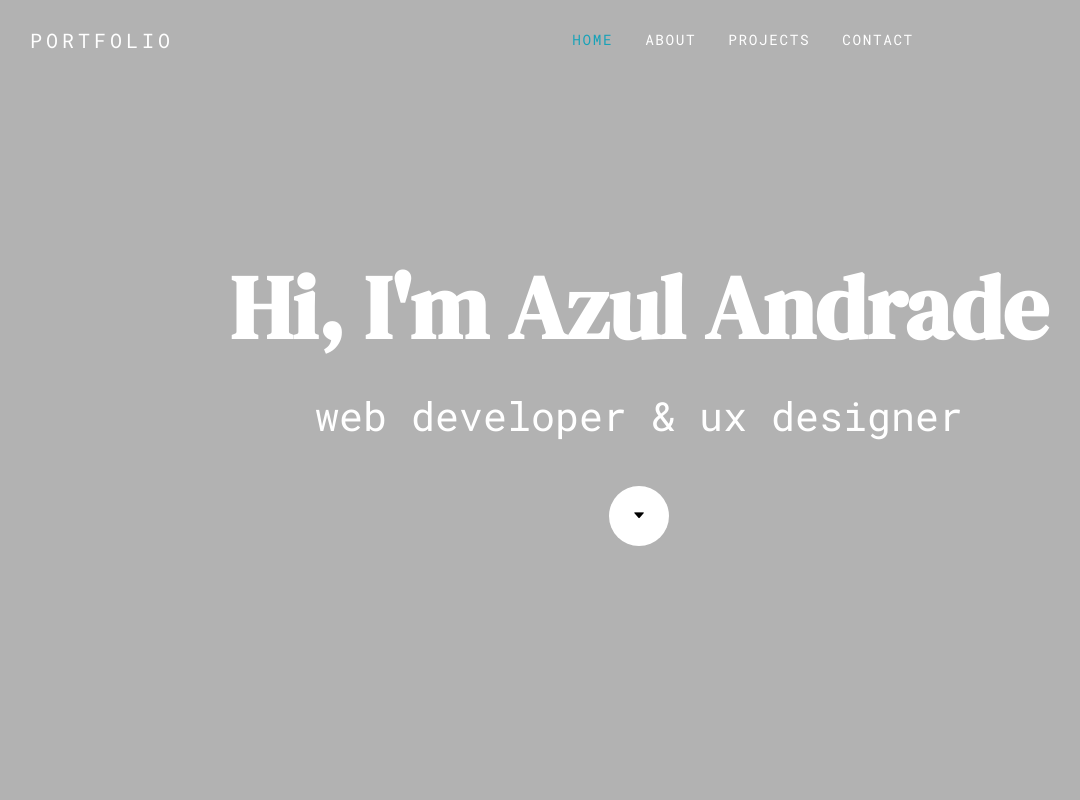
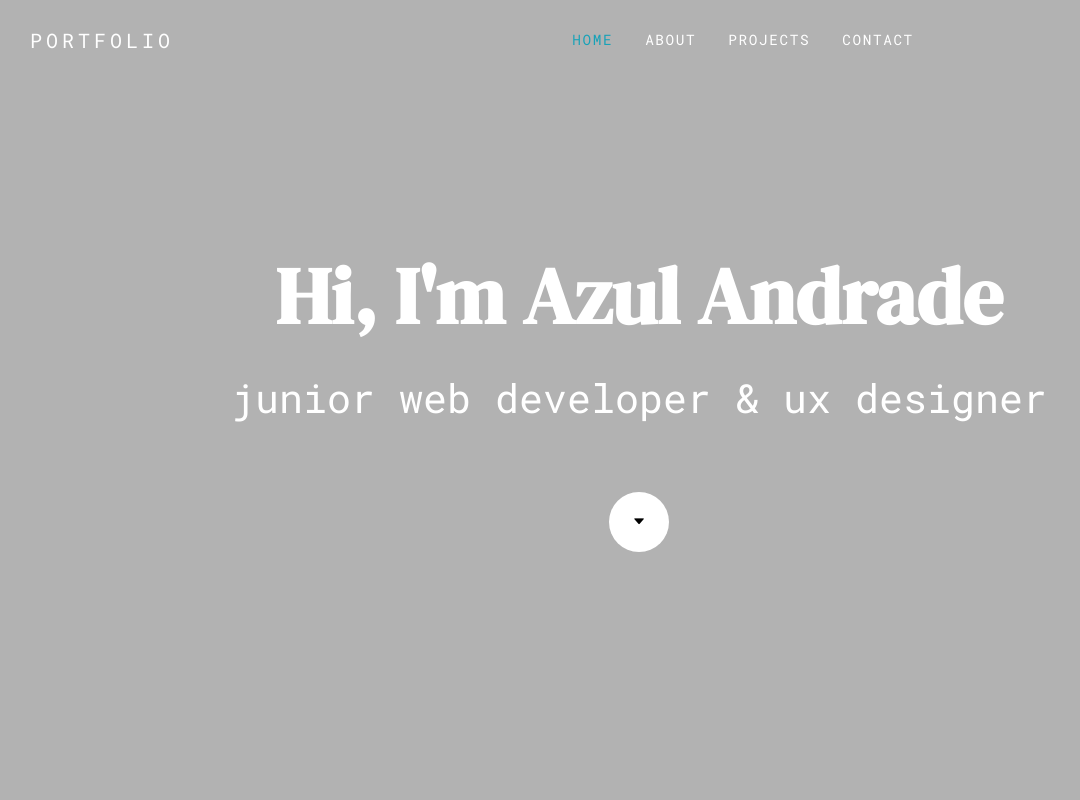
Before and after one commit to AzulAndrade/portfolio, a plain HTML site: page index.html in a window 1280 px wide. Shown: the top 800 px of the page, without its empty margins (1-1081 px from the left). Drawn offline with nearby package versions, Linux system fonts and the light colour scheme; files whose address does not match are found by name.

Commit message:
first commit

```diff
--- a/index.html
+++ b/index.html
@@ -77,8 +77,8 @@
     <div class="container">
       <div class="row slider-text align-items-center justify-content-center">
         <div class="col-lg-12 text-center col-sm-12">
-          <h1 class="mb-4" data-aos="fade-up" data-aos-delay="100" style="font-size: 90px;">Hi, I'm Azul Andrade</h1>
-          <p data-aos="fade-up" data-aos="fade-up" data-aos-delay="" style="font-size: 40px;">web developer & ux
+          <h1 class="mb-4" data-aos="fade-up" data-aos-delay="100" style="font-size: 80px;">Hi, I'm Azul Andrade</h1>
+          <p class="mb-4" data-aos="fade-up" data-aos="fade-up" data-aos-delay="" style="font-size: 40px;">junior web developer & ux
             designer</p>
           <div class="btn-play-wrap mx-auto" data-aos="fade-up" data-aos-delay="200">
             <a href="#start" data-ratio="2" class="btn-play" style="margin-top: 20px;"><span
```
Also changed, not shown: html-css.html (+1 -1 lines).
